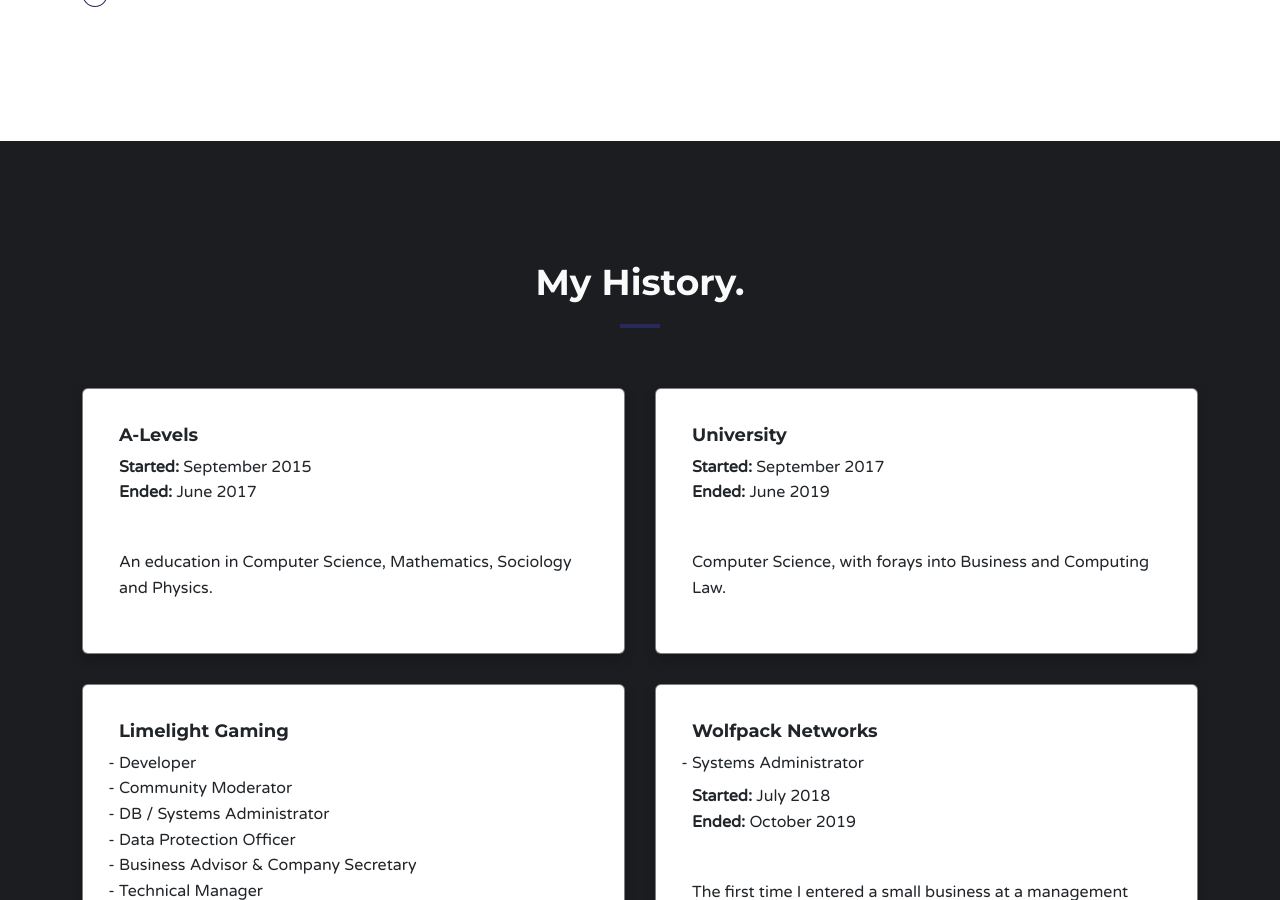
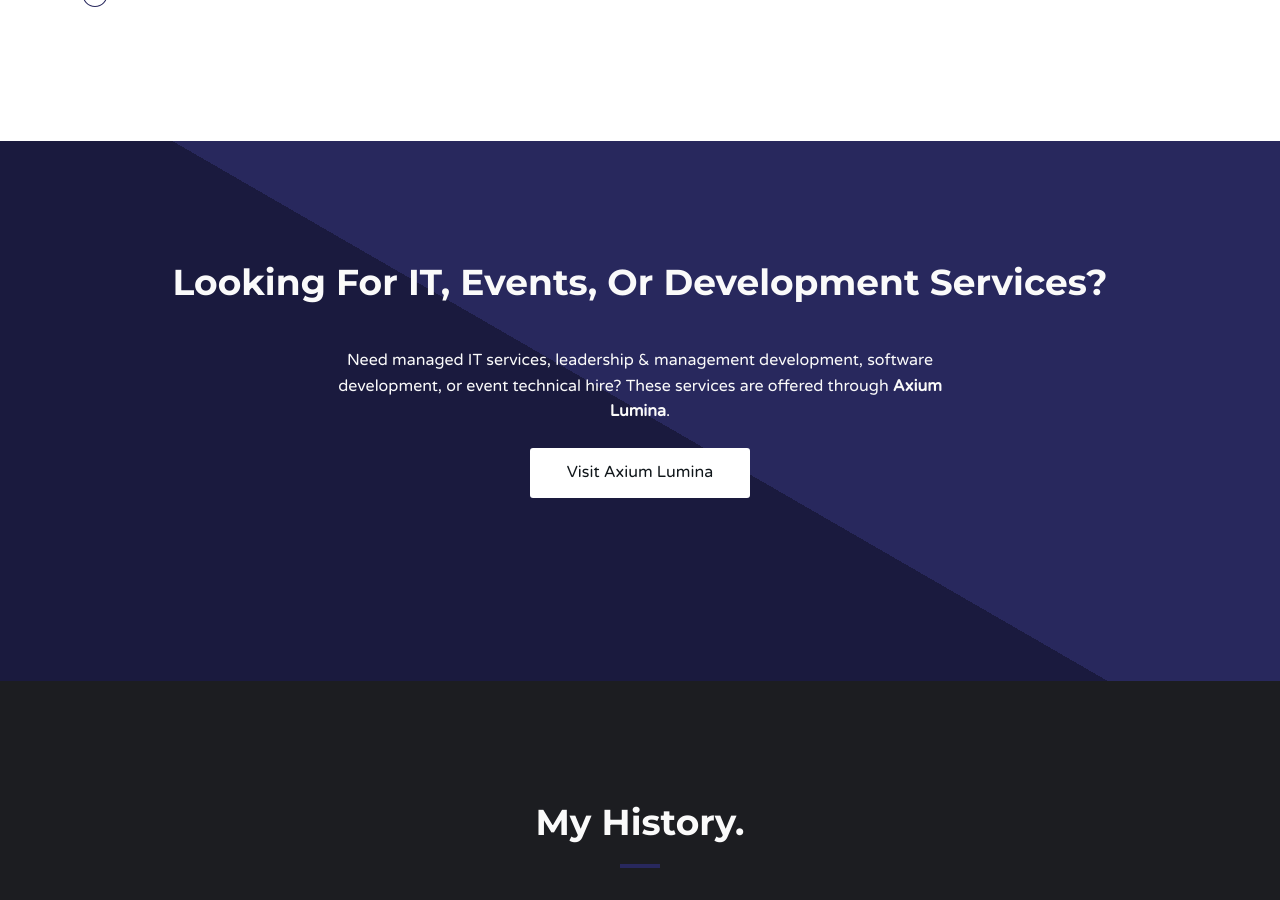
Before and after one commit to JoshPiper/JoshPiper.github.io, a Jekyll site: the page built from index.html, in a window 1280 px wide and 900 px high, scrolled down 1616 px. Built offline with Jekyll 4.4.1, drawn with Linux system fonts in a browser that asks for light colours; nearby versions of some CDN libraries.

Commit message:
Add Axium Lumina callout section to homepage

```diff
--- a/index.html
+++ b/index.html
@@ -84,6 +84,19 @@ title: "Home"
 					<p>Reliability through both technical expertise and familiarity with business requirements.</p>
 				</div>
 			</div>
+		</div>
+	</div>
+</div>
+
+<div id="axium-lumina" class="section md-padding bg-brand">
+	<div class="container text-center">
+		<div class="section-header">
+			<h2 class="title" style="color: #FAFAFA;">Looking for IT, Events, or Development Services?</h2>
+			<p style="color: #FAFAFA; max-width: 640px; margin: 0 auto 20px;">
+				Need managed IT services, leadership &amp; management development, software development, or event technical hire?
+				These services are offered through <strong>Axium Lumina</strong>.
+			</p>
+			<a href="https://axium-lumina.co.uk/" class="white-btn" target="_blank" rel="noopener noreferrer">Visit Axium Lumina</a>
 		</div>
 	</div>
 </div>
```
